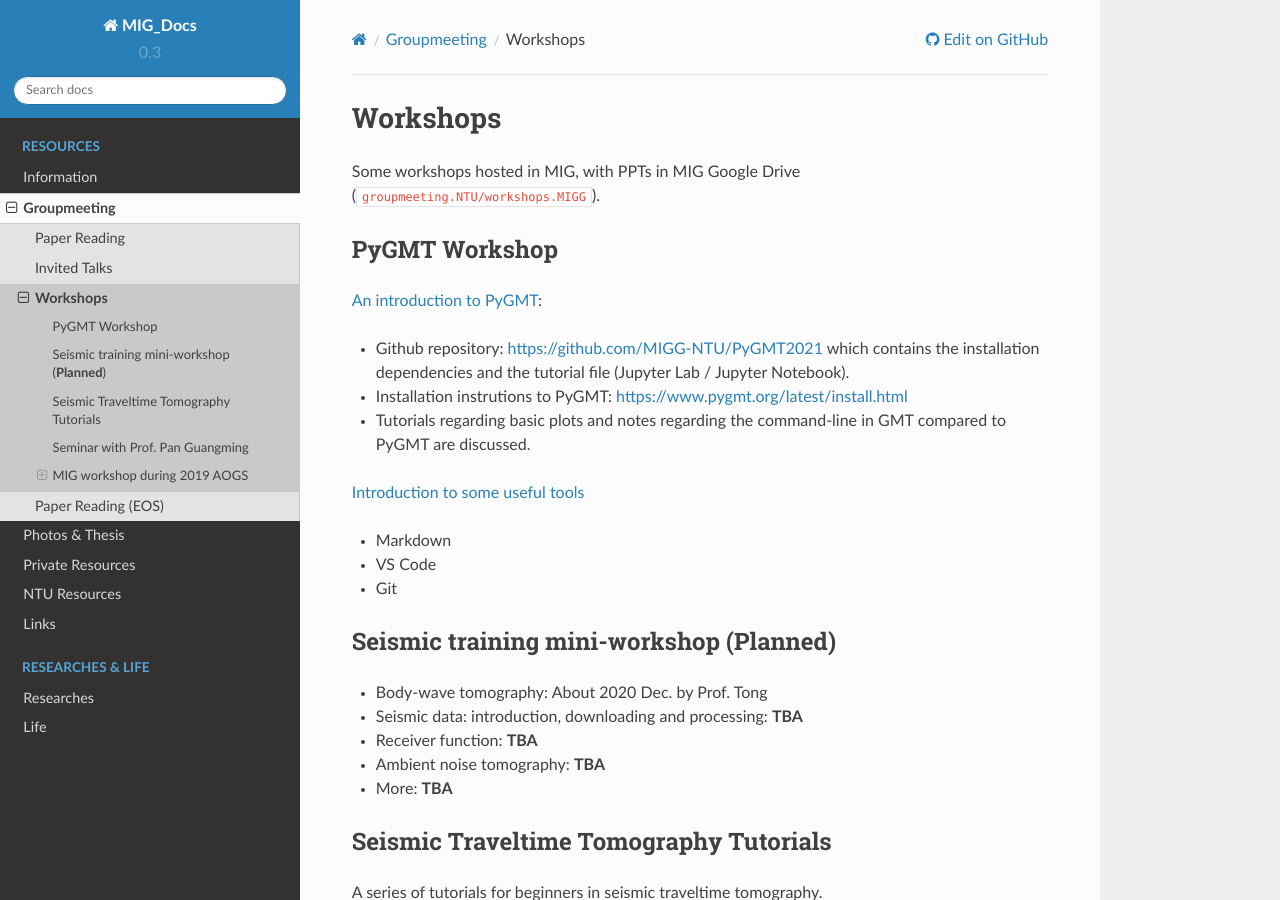
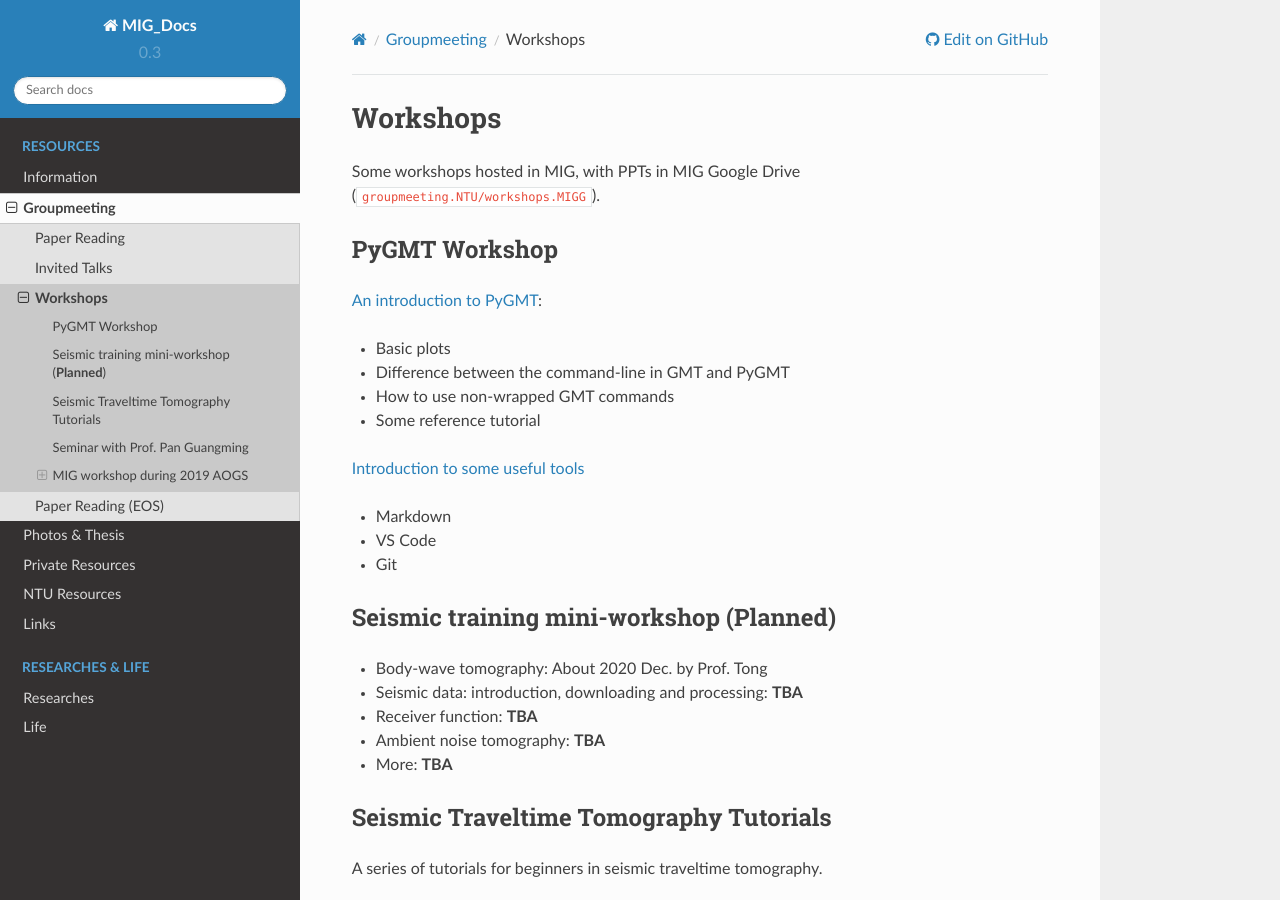
Before and after one commit to MIGG-NTU/MIG_Docs, a Sphinx documentation site: the page built from source/groupmeeting/workshops.rst, in a window 1280 px wide and 900 px high. Built offline with Sphinx 7.4.7 and the Read the Docs theme 2.0.0, drawn with Linux system fonts in a browser that asks for light colours.

Commit message:
Update source/groupmeeting/workshops.rst
Co-authored-by: Yao Jiayuan <coreman.seism@gmail.com>

```diff
--- a/source/groupmeeting/workshops.rst
+++ b/source/groupmeeting/workshops.rst
@@ -8,9 +8,10 @@ PyGMT Workshop
 
 `An introduction to PyGMT <https://github.com/MIGG-NTU/PyGMT2021>`__:
 
-- Github repository: https://github.com/MIGG-NTU/PyGMT2021 which contains the installation dependencies and the tutorial file (Jupyter Lab / Jupyter Notebook).
-- Installation instrutions to PyGMT: https://www.pygmt.org/latest/install.html
-- Tutorials regarding basic plots and notes regarding the command-line in GMT compared to PyGMT are discussed.
+- Basic plots
+- Difference between the command-line in GMT and PyGMT
+- How to use non-wrapped GMT commands
+- Some reference tutorial
 
 `Introduction to some useful tools <https://github.com/MIGG-NTU/PyGMT2021/issues/2>`__
 
```
